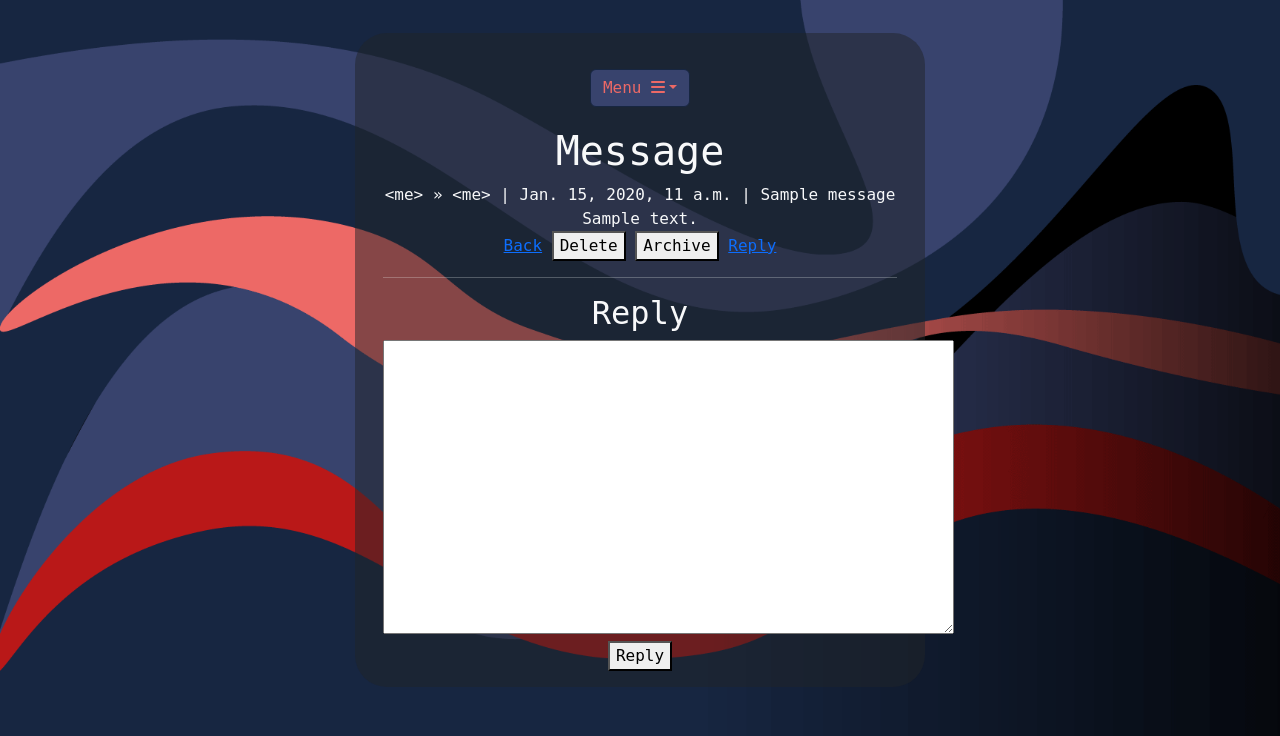
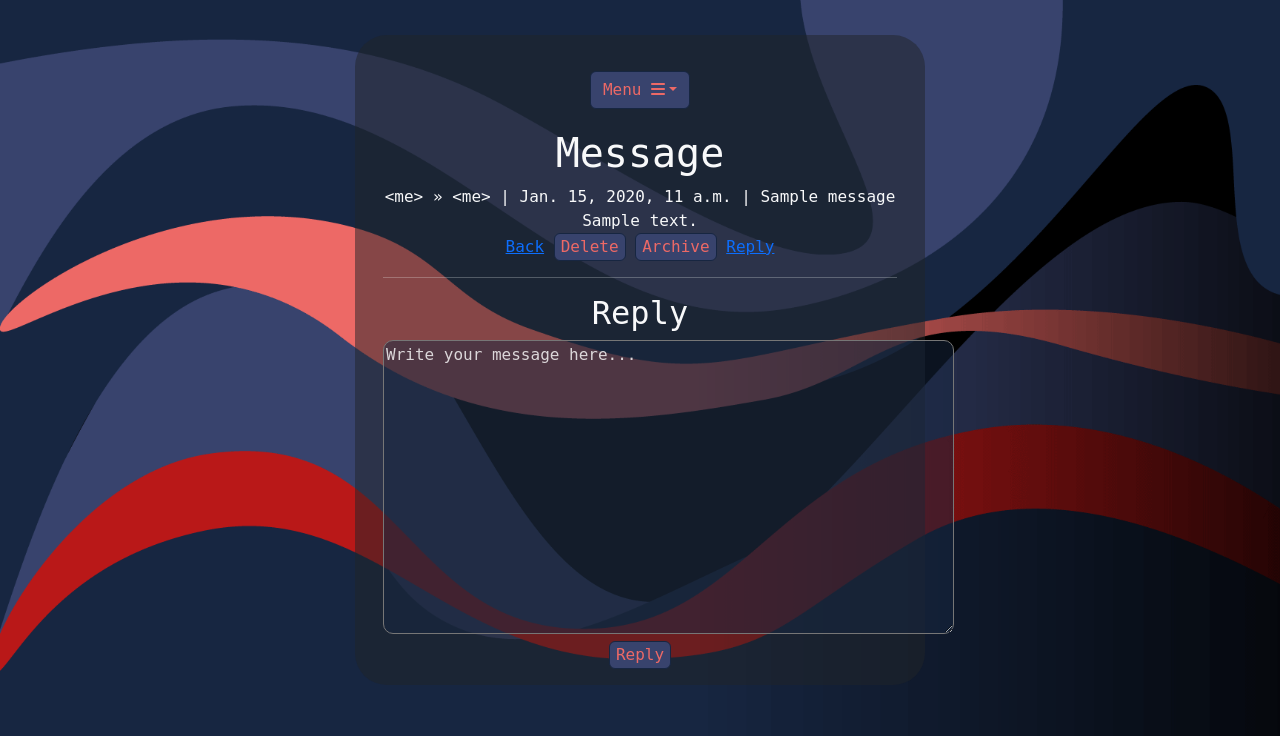
Before and after one commit to Mareliusmoen/varberg-games, a Django app: page /postman/view/1/ in a window 1280 px wide. Shown: the part 64-800 px from the top of the page. Run offline with Django 4.2, Linux system fonts and the light colour scheme; a user stored in the database is signed in; tables that the repository leaves empty hold one stand-in row (values such as "Sample post"); some libraries are stand-ins or nearby versions; some web fonts are replaced.

Commit message:
Style view/reply textinput and buttons postman

```diff
--- a/postman/forms.py
+++ b/postman/forms.py
@@ -31,7 +31,7 @@ class BaseWriteForm(forms.ModelForm):
         widgets = {
             # for better confort, ensure a 'cols' of at least
             # the 'width' of the body quote formatter.
-            'body': forms.Textarea(attrs={'cols': WRAP_WIDTH, 'rows': 12}),
+            'body': forms.Textarea(attrs={'cols': WRAP_WIDTH, 'rows': 12, 'class': 'custom-textarea', 'placeholder': 'Write your message here...'}),
         }
 
     error_css_class = 'error'
--- a/postman/templates/postman/view.html
+++ b/postman/templates/postman/view.html
@@ -19,9 +19,9 @@
 <input type="hidden" {% if pm_messages|length > 1 and message.thread_id %}name="tpks" value="{{ message.thread_id }}"{% else %}name="pks" value="{{ message.pk }}"{% endif %}>
 <a href="{{ next_url }}" class="pm_action pm_action-back">{% trans "Back" %}</a>
 <span id="pm_buttons">
-<button type="submit" class="pm_btn pm_btn-delete"
+<button type="submit" class="pm_btn pm_btn-delete postman-nav-btn orange-btn rounded-2"
  onclick="this.form.action='{% url 'postman:delete' %}?next={{ next_url|urlencode }}'">{% trans "Delete" %}</button>
-{% if not archived %}<button type="submit" class="pm_btn pm_btn-archive"
+{% if not archived %}<button type="submit" class="pm_btn pm_btn-archive postman-nav-btn orange-btn rounded-2"
  onclick="this.form.action='{% url 'postman:archive' %}?next={{ next_url|urlencode }}'">{% trans "Archive" %}</button>{% endif %}
 </span>
 {% if reply_to_pk %}<a href="{% url 'postman:reply' reply_to_pk %}?next={{ next_url|urlencode }}"
@@ -31,7 +31,7 @@
 <h2>{% trans 'Reply' %}</h2>
 <form action="{% url 'postman:reply' reply_to_pk %}?next={{ next_url|urlencode }}" method="post">{% csrf_token %}
 <div id="pm_reply">{{ form.body }}</div>
-<button type="submit" class="pm_btn pm_btn-reply">{% trans 'Reply' %}</button>
+<button type="submit" class="pm_btn pm_btn-reply postman-nav-btn orange-btn rounded-2">{% trans 'Reply' %}</button>
 </form>{% endif %}
 {% endif %}
 {% endfor %}
```
Also changed, not shown: static/css/style.css (line endings or trailing spaces).
